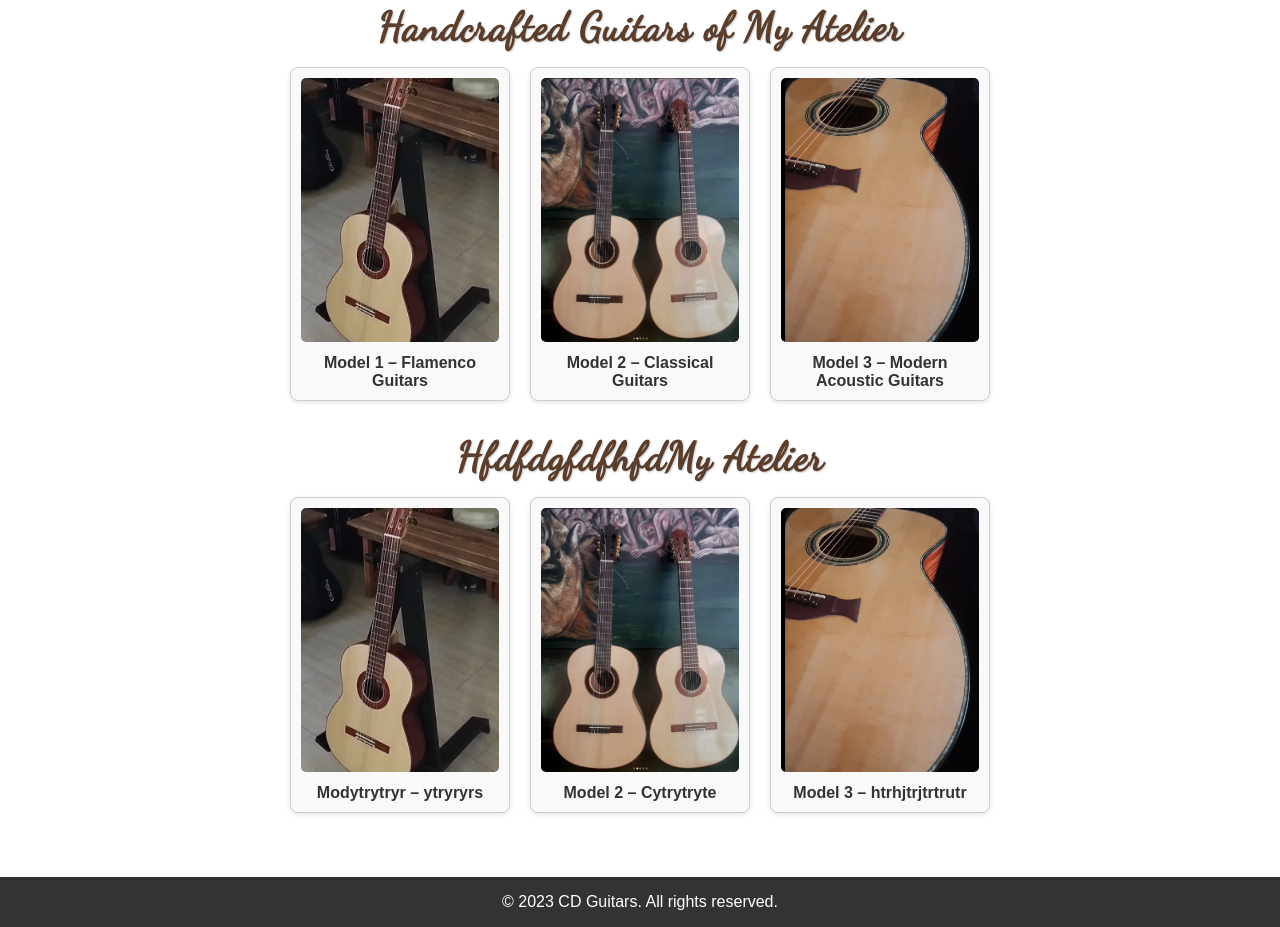
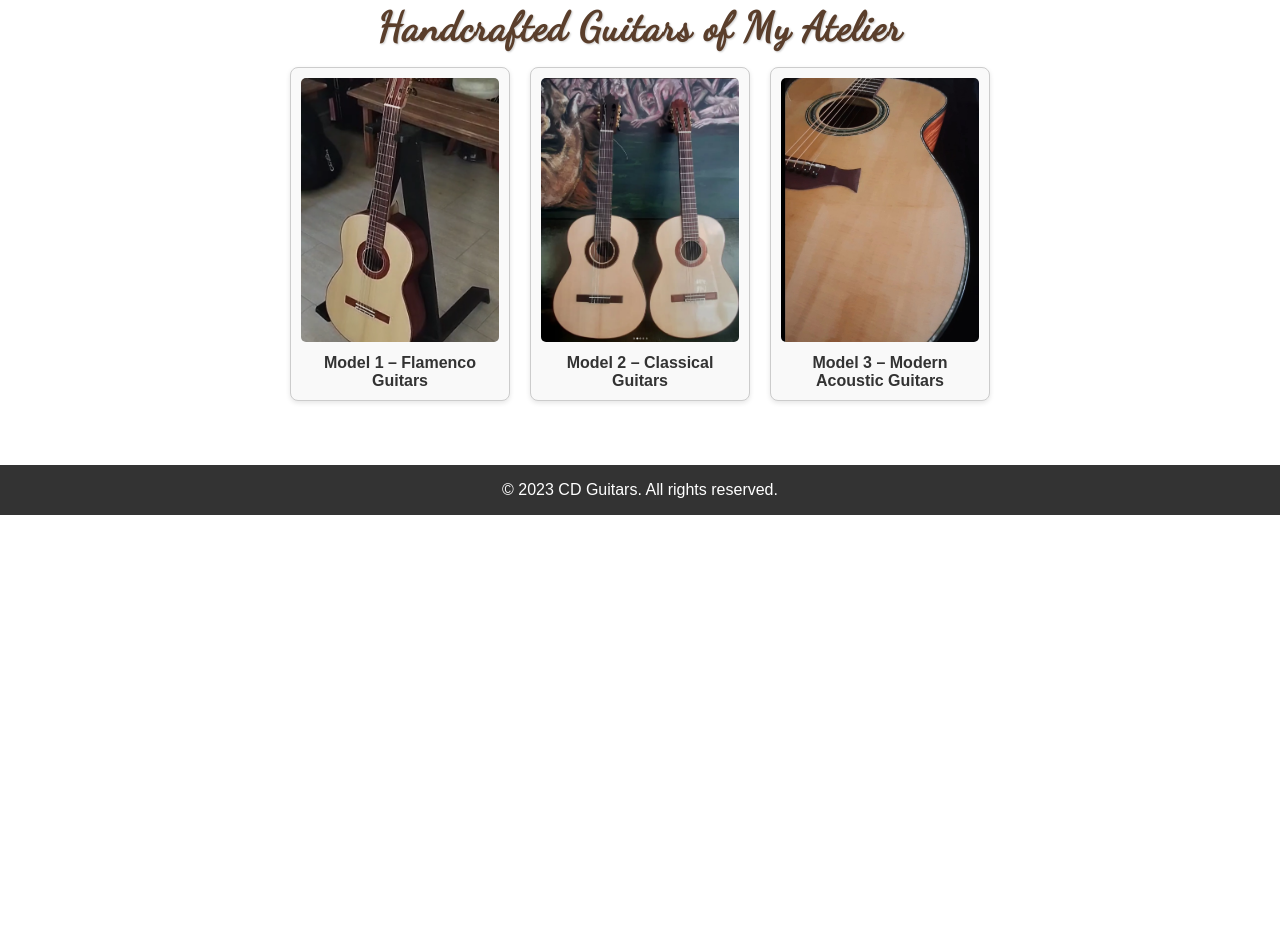
Before and after one commit to serhatdogu/Ceyhun_Demir_Guitars, a plain HTML site: page index.html in a window 1280 px wide. Shown: the part 1087-2014 px from the top of the page. After the commit the page ends 1602 px from the top, so only its background shows below. Drawn offline with Linux system fonts and the light colour scheme.

Commit message:
saçma section ı sildim

```diff
--- a/index.html
+++ b/index.html
@@ -70,23 +70,7 @@
       </div>
     </section>
 
-      <section id="guitars-gallery">
-      <h2 class="guitar-heading">HfdfdgfdfhfdMy Atelier</h2>
-      <div class="guitar-gallery">
-        <div class="guitar-card">
-          <img src="pictures/guitar1.jpeg" alt="Guitar Model 1" />
-          <p>Modytrytryr – ytryryrs</p>
-        </div>
-        <div class="guitar-card">
-          <img src="pictures/guitar2.jpeg" alt="Guitar Model 2" />
-          <p>Model 2 – Cytrytryte</p>
-        </div>
-        <div class="guitar-card">
-          <img src="pictures/guitar3.jpeg" alt="Guitar Model 3" />
-          <p>Model 3 – htrhjtrjtrtrutr</p>
-        </div>
-      </div>
-    </section>
+
   </main>
 
   <footer>
```
